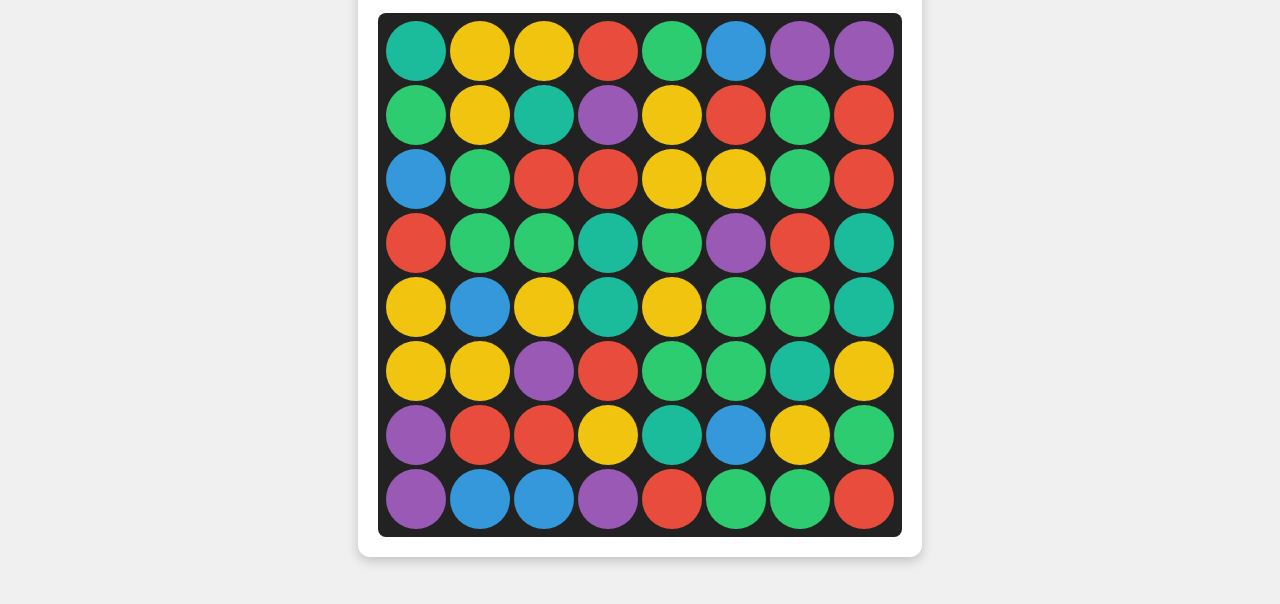
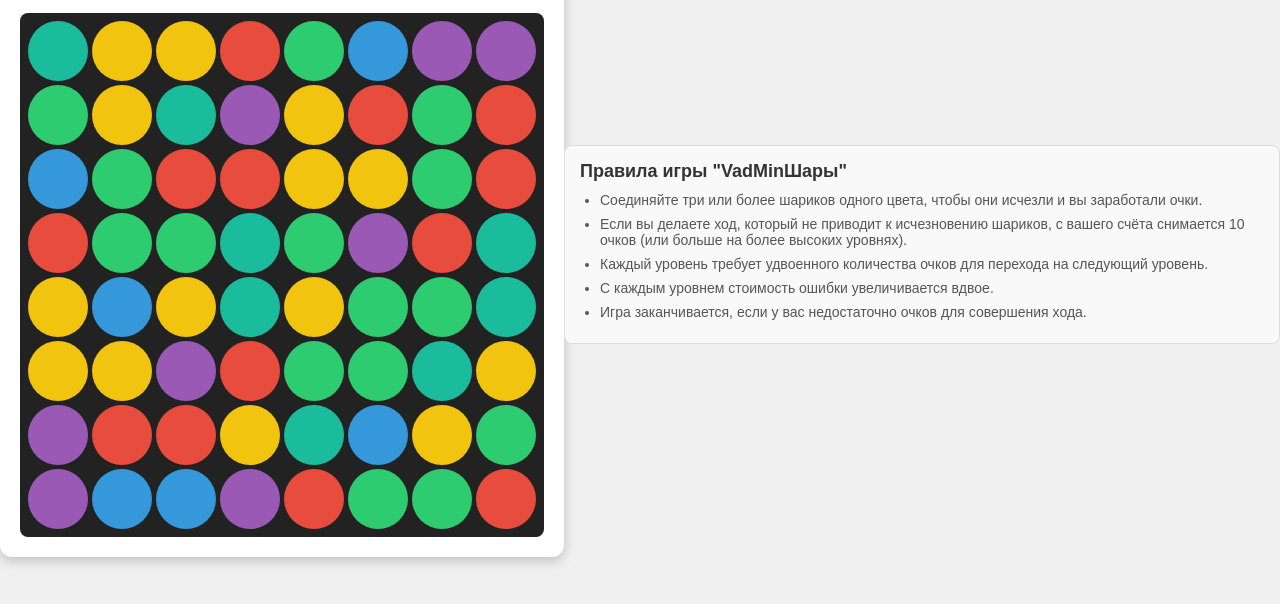
Before and after one commit to VadimMinaev/match3-game, a plain HTML site: page index.html in a window 1280 px wide. Shown: the part 166-770 px from the top of the page. Drawn offline with Linux system fonts and the light colour scheme.

Commit message:
Я добавил блок с правилами игры под игровым полем в HTML-файле и оформил его с помощью CSS. Теперь игроки смогут ознакомиться с правилами и условиями прямо на странице.

```diff
--- a/index.html
+++ b/index.html
@@ -12,6 +12,16 @@
     <div class="score">Очки: <span id="score">0</span></div>
     <div id="game-board" class="game-board"></div>
   </div>
+  <div class="game-rules">
+    <h2>Правила игры "VadMinШары"</h2>
+    <ul>
+      <li>Соединяйте три или более шариков одного цвета, чтобы они исчезли и вы заработали очки.</li>
+      <li>Если вы делаете ход, который не приводит к исчезновению шариков, с вашего счёта снимается 10 очков (или больше на более высоких уровнях).</li>
+      <li>Каждый уровень требует удвоенного количества очков для перехода на следующий уровень.</li>
+      <li>С каждым уровнем стоимость ошибки увеличивается вдвое.</li>
+      <li>Игра заканчивается, если у вас недостаточно очков для совершения хода.</li>
+    </ul>
+  </div>
   <script src="game.js"></script>
 </body>
 </html>
--- a/style.css
+++ b/style.css
@@ -123,3 +123,29 @@
 .modal-close:hover {
   color: #e74c3c;
 }
+
+/* Стили для блока с правилами */
+.game-rules {
+  margin-top: 20px;
+  padding: 15px;
+  background: #f9f9f9;
+  border: 1px solid #ddd;
+  border-radius: 8px;
+  font-size: 14px;
+  color: #555;
+}
+
+.game-rules h2 {
+  font-size: 18px;
+  margin-bottom: 10px;
+  color: #333;
+}
+
+.game-rules ul {
+  list-style: disc;
+  padding-left: 20px;
+}
+
+.game-rules li {
+  margin-bottom: 8px;
+}
```
